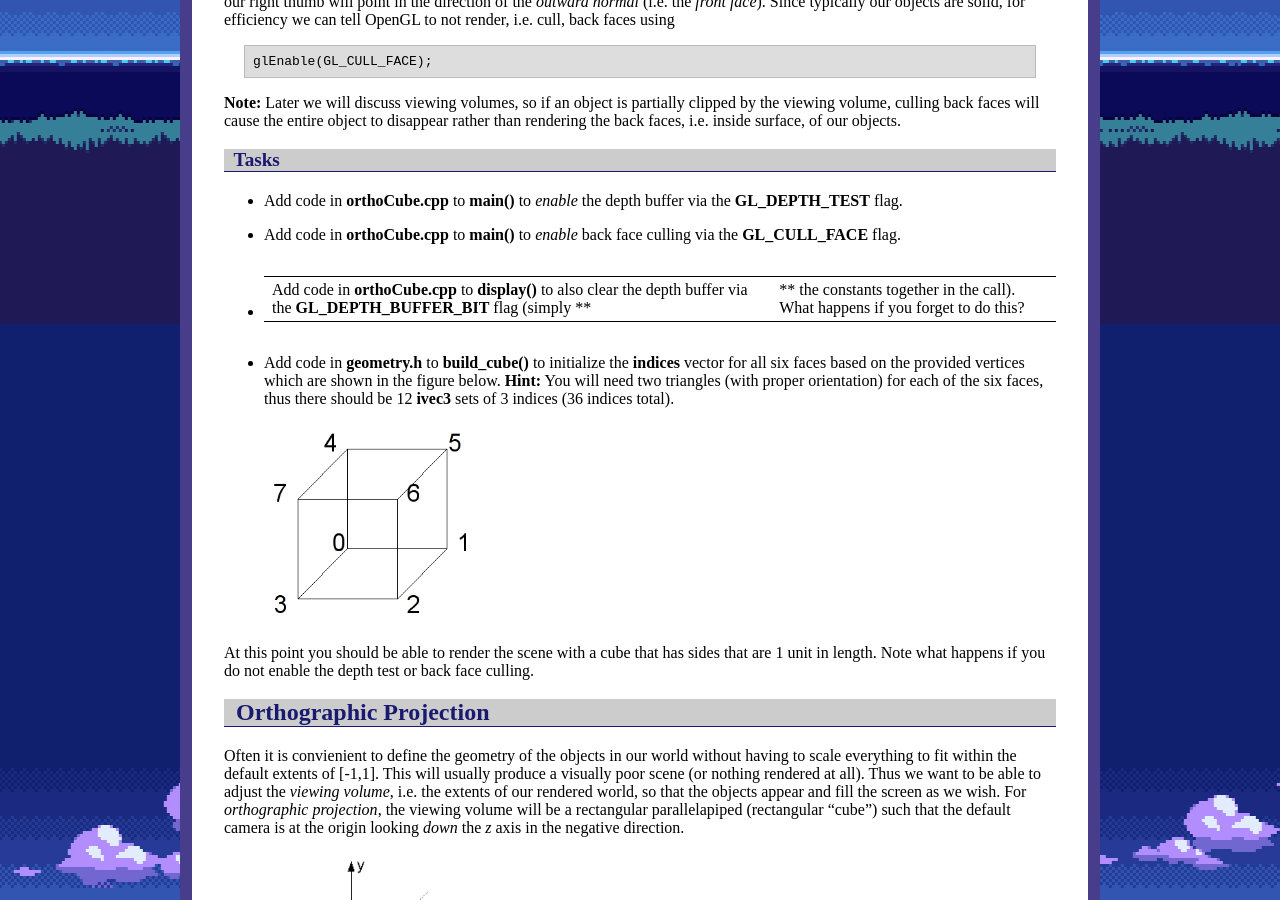
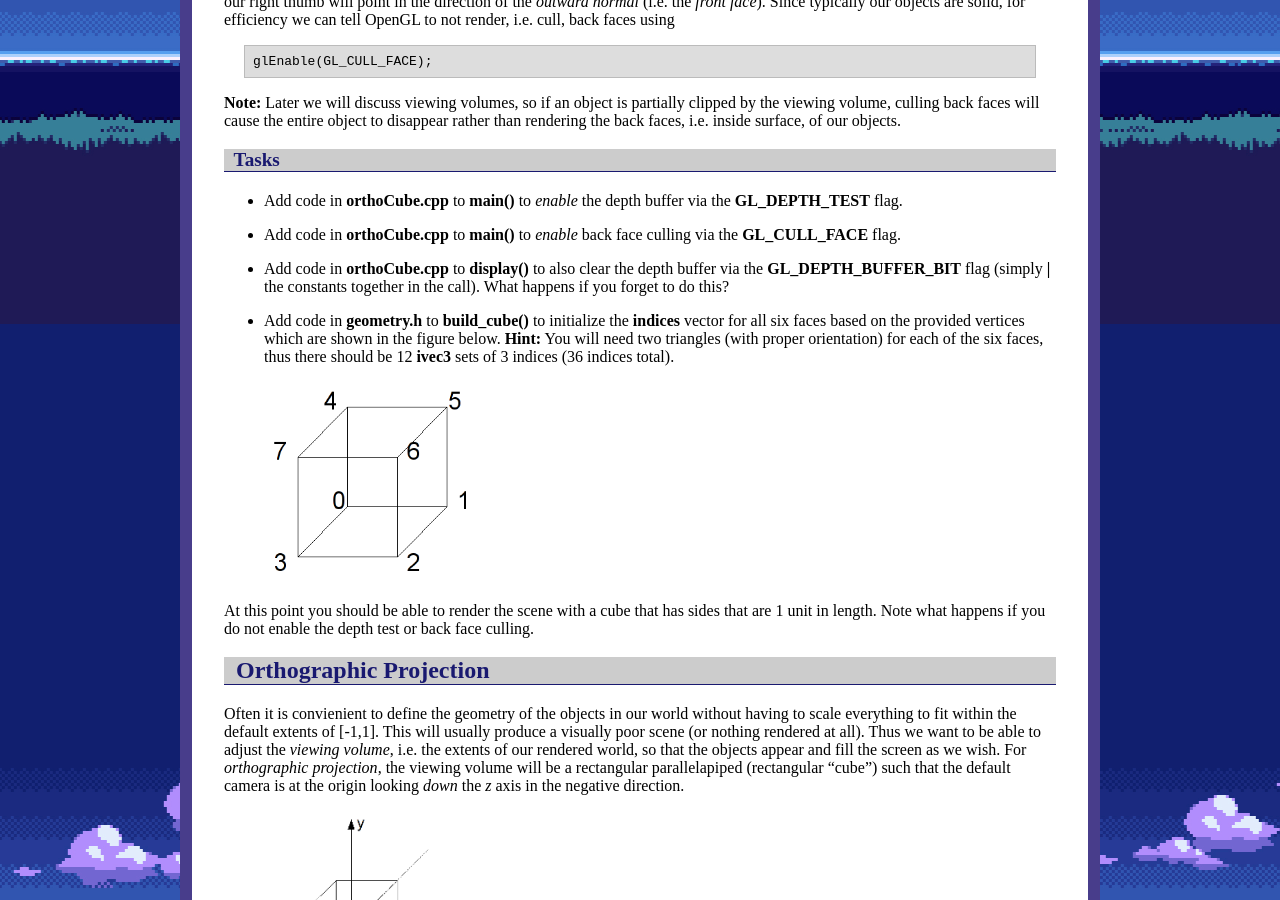
Before and after one commit to ycpcs/cs370-fall2026, a Jekyll site: the page built from labs/lab05.md, in a window 1280 px wide and 900 px high, scrolled down 1476 px. Built offline with Jekyll 4.4.1, drawn with Linux system fonts in a browser that asks for light colours.

Commit message:
fix lab5
fix lab5

```diff
--- a/labs/lab05.md
+++ b/labs/lab05.md
@@ -67,7 +67,7 @@ glEnable(GL_CULL_FACE);
 
 - Add code in **orthoCube.cpp** to **main()** to *enable* back face culling via the **GL\_CULL\_FACE** flag.
 
-- Add code in **orthoCube.cpp** to **display()** to also clear the depth buffer via the **GL\_DEPTH\_BUFFER\_BIT** flag (simply **|** the constants together in the call). What happens if you forget to do this?
+- Add code in **orthoCube.cpp** to **display()** to also clear the depth buffer via the **GL\_DEPTH\_BUFFER\_BIT** flag (simply **\|** the constants together in the call). What happens if you forget to do this?
 
 - Add code in **geometry.h** to **build\_cube()** to initialize the **indices** vector for all six faces based on the provided vertices which are shown in the figure below. **Hint:** You will need two triangles (with proper orientation) for each of the six faces, thus there should be 12 **ivec3** sets of 3 indices (36 indices total).
 
```
